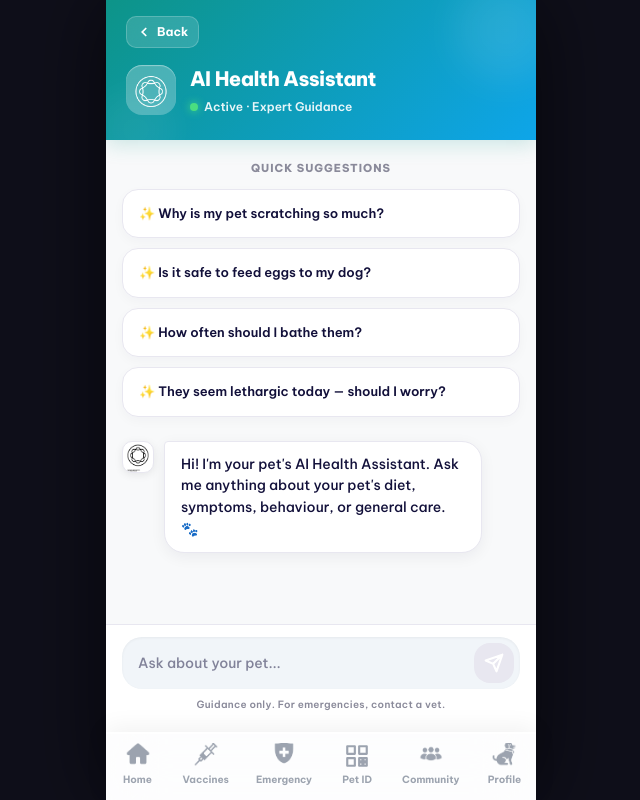
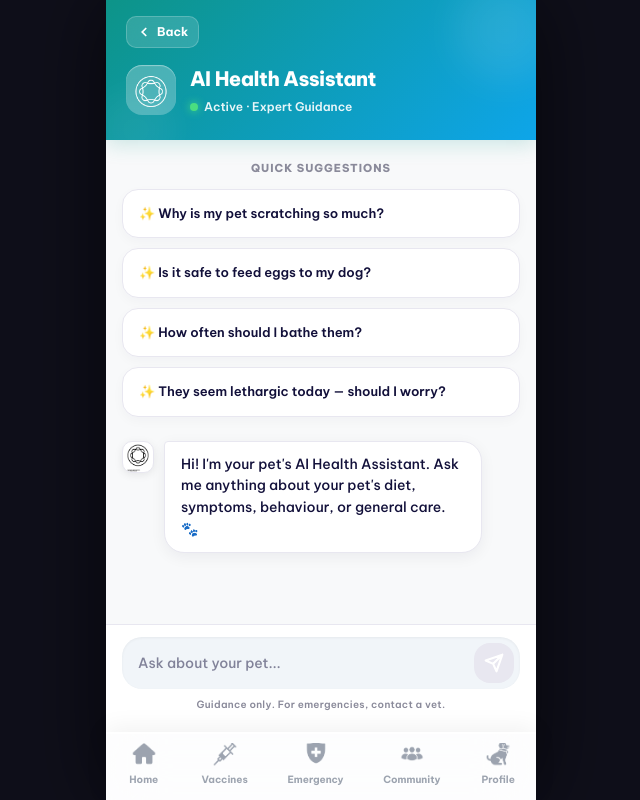
Before and after one commit to Ritammishra2007/Pet-Saathi, a Next.js app: page /assistant in a window 1280 px wide. Shown: the whole page, without its empty margins (319-959 px from the left). Built offline with nearby package versions, Linux system fonts and the light colour scheme.

Commit message:
remove pet id from navigation bar

```diff
--- a/app/components/BottomNav.tsx
+++ b/app/components/BottomNav.tsx
@@ -46,11 +46,6 @@ export default function BottomNav() {
       {/* ── EMERGENCY ── */}
       <Tab href="/emergency" label="Emergency" active={on("/emergency")}>
         <MaskIcon src="/nav-icons/shield.png" active={on("/emergency")} />
-      </Tab>
-
-      {/* ── PET ID (QR) ── */}
-      <Tab href="/pet-profile" label="Pet ID" active={on("/pet-profile")}>
-        <MaskIcon src="/nav-icons/qr.svg" active={on("/pet-profile")} />
       </Tab>
 
       {/* ── COMMUNITY ── */}
```
